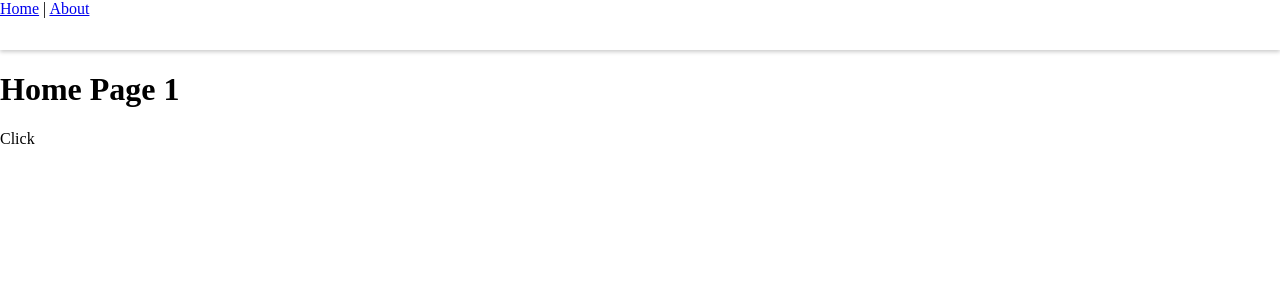
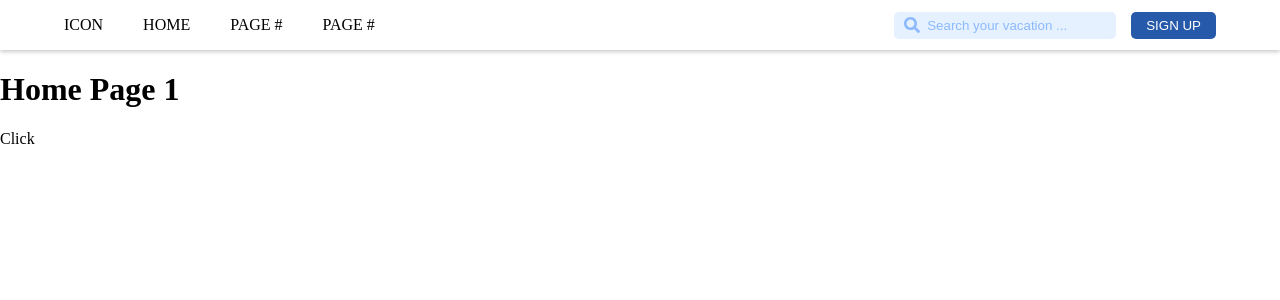
Before and after one commit to jspmarc/TechnoScape-AdAstraAbyssoque, a Vue app: page / in a window 1280 px wide. Shown: the top 300 px of the page. Built offline with nearby package versions, Linux system fonts and the light colour scheme.

Commit message:
add navbar

```diff
--- a/src/views/nav/Navbar.vue
+++ b/src/views/nav/Navbar.vue
@@ -1,7 +1,20 @@
 <template>
   <div class="nav">
-    <router-link class="nav-link" to="/">Home</router-link> |
-    <router-link class="nav-link" to="/about">About</router-link>
+    <div class="nav-left">
+      <div class="nav-link">
+        ICON
+      </div>
+      <router-link class="nav-link" to="/">HOME</router-link>
+      <router-link class="nav-link" to="/">PAGE #</router-link>
+      <router-link class="nav-link" to="/">PAGE #</router-link>
+    </div>
+    <div class="nav-right">
+      <div class="search-box">
+        <font-awesome-icon icon="search"/>
+        <input type="text" class="search-input" placeholder="Search your vacation ...">
+      </div>
+      <button class="button">SIGN UP</button>
+    </div>
   </div>
 </template>
 
@@ -14,9 +27,55 @@ export default {
 <style scoped>
 .nav {
   position: sticky;
-  width: 100%;
   height: 50px;
   background: #fff;
   box-shadow: 0 2px 4px 0 rgba(0, 0, 0, 0.2);
+  display: flex;
+  justify-content: space-between;
+  align-items: center;
+  padding: 0 5%;
+}
+
+.nav-left {
+  display: flex;
+}
+
+.nav-right {
+  display: flex;
+}
+
+.nav-link {
+  text-decoration: none;
+  color: black;
+  margin-right: 40px;
+}
+
+.search-box {
+  background: #E5F1FF;
+  display: flex;
+  align-items: center;
+  padding: 0 10px;
+  color: #8CB9FD;
+  border-radius: 5px;
+}
+
+.search-input {
+  background: transparent;
+  border: none;
+  margin-left: 5px;
+}
+
+.search-input::placeholder {
+  color: #8CB9FD;
+}
+
+.button {
+  color: white;
+  background: #2759AA;
+  padding: 6px 15px;
+  border: none;
+  border-radius: 5px;
+  white-space: nowrap;
+  margin-left: 15px;
 }
 </style>
```
